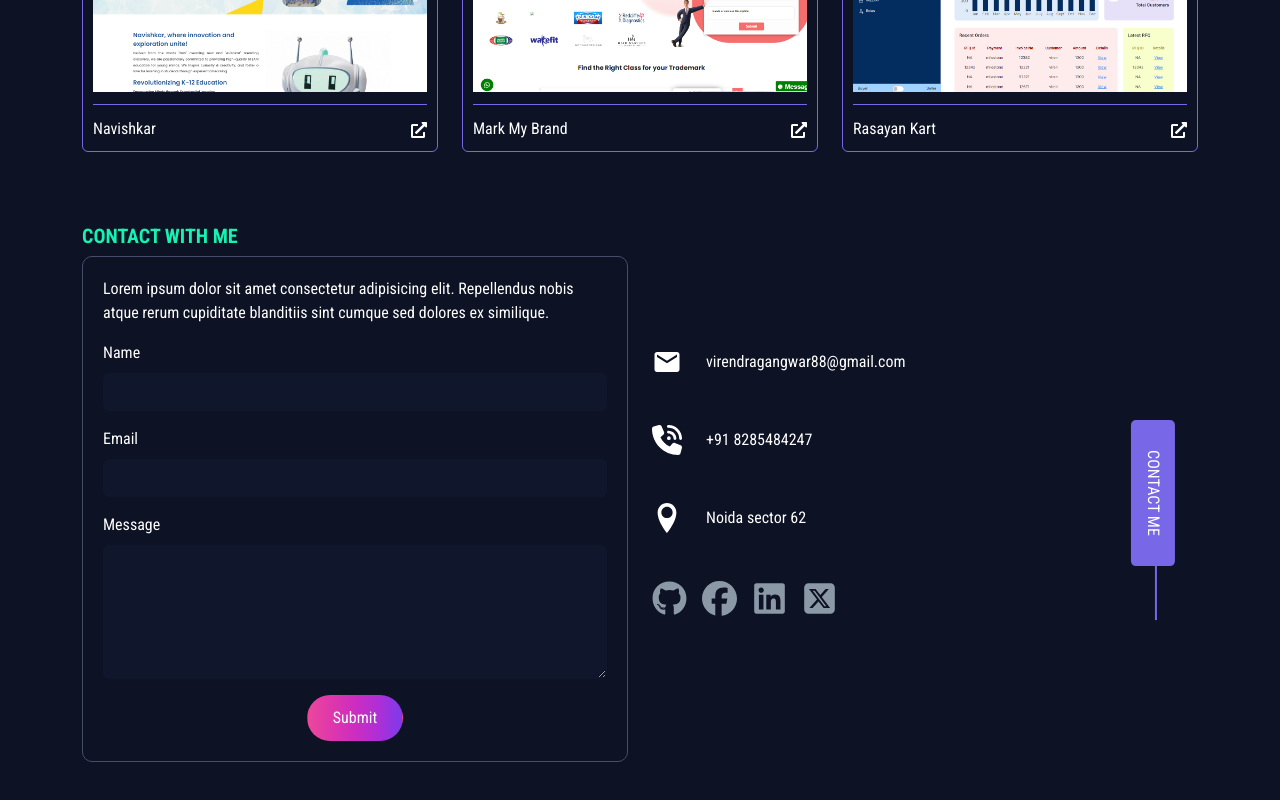
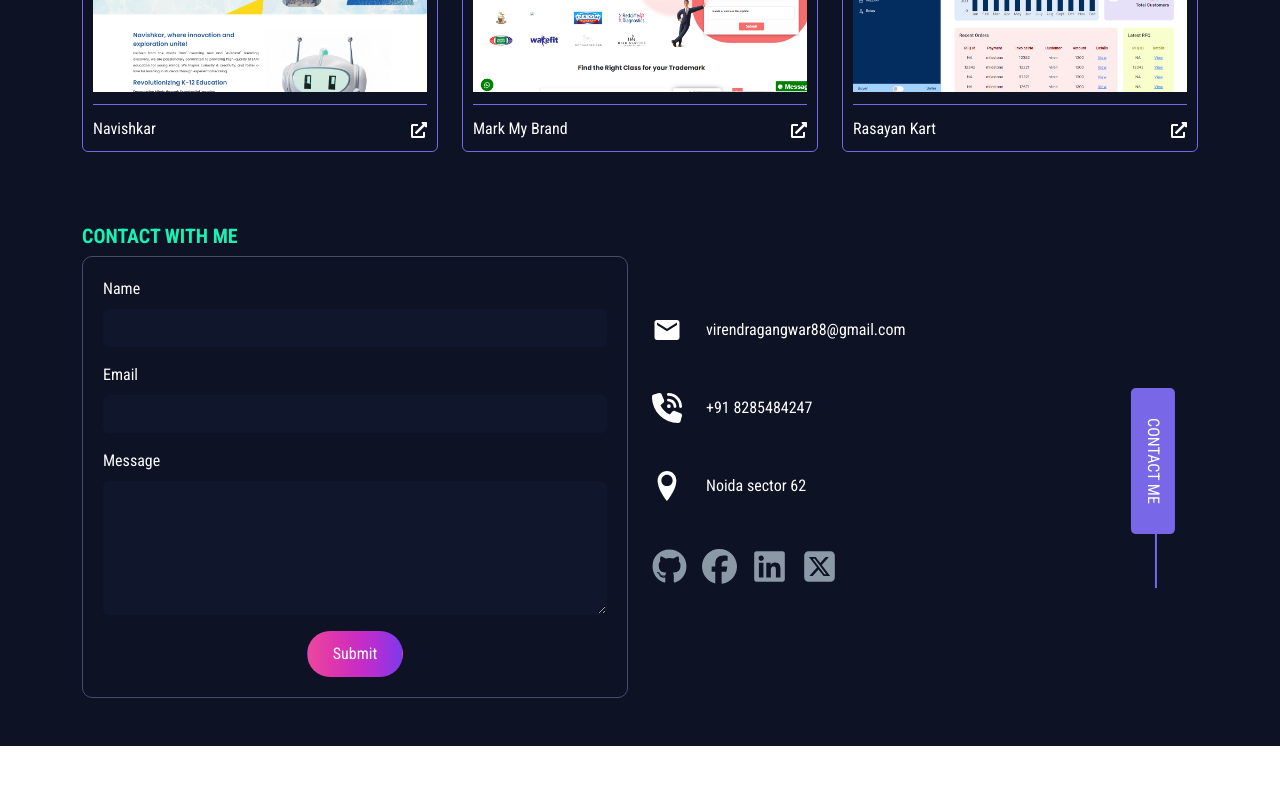
Before and after one commit to helovirendra40/portfolio, a React (Vite) app in the folder fontend/: page / in a window 1280 px wide. Shown: the part 3680-4480 px from the top of the page. After the commit the page ends 4426 px from the top, so only its background shows below. Built offline with nearby package versions, Linux system fonts and the light colour scheme.

Commit message:
Update Contact.jsx

```diff
--- a/fontend/src/components/Contact.jsx
+++ b/fontend/src/components/Contact.jsx
@@ -56,7 +56,6 @@ const Contact = () => {
                 <h2 className='mainHeading'>Contact with me</h2>
                 <div className='contactForm'>
                     <form onSubmit={handleSubmit} className='text-white'>
-                        <p>Lorem ipsum dolor sit amet consectetur adipisicing elit. Repellendus nobis atque rerum cupiditate blanditiis sint cumque sed dolores ex similique.</p>
 
                         <div className="mb-3">
                             <label htmlFor="name" className="form-label">Name</label>
```
